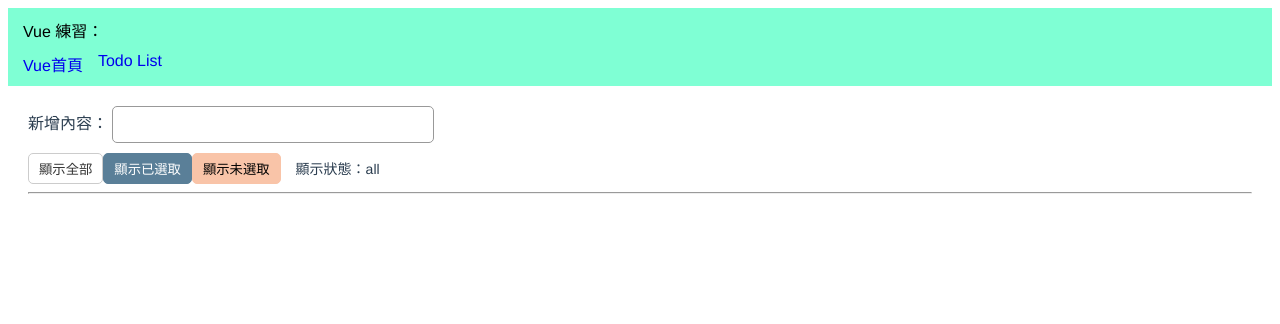
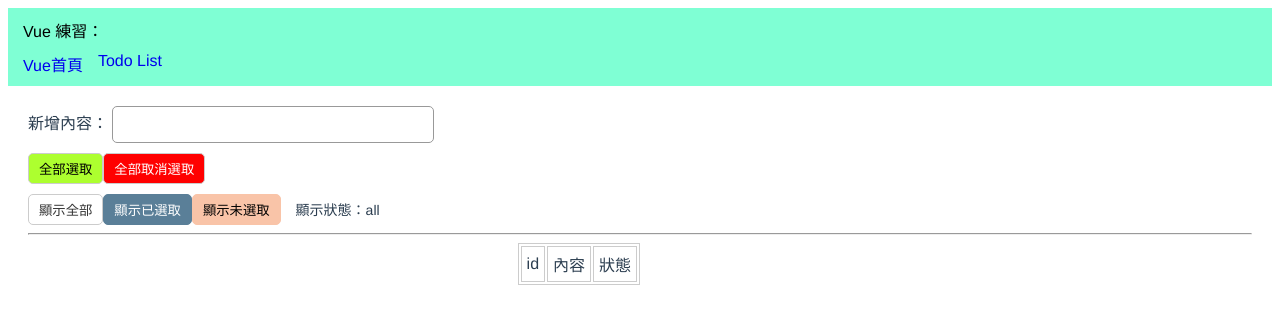
Before and after one commit to akayhu/vue-todo-list, a Vue app: page /#/todoList in a window 1280 px wide. Shown: the top 324 px of the page. Built offline with nearby package versions, Linux system fonts and the light colour scheme.

Commit message:
新增全選跟全不選

```diff
--- a/src/components/todoListItem.vue
+++ b/src/components/todoListItem.vue
@@ -2,7 +2,7 @@
   <div class="bbb">
     <input
       type="checkbox"
-      v-model="checked"
+      v-model="checkedStatus"
       @change="onSelect"
     />
     <span
@@ -35,13 +35,17 @@ import { mapActions } from 'vuex'
 export default {
   data() {
     return {
+      id: this.item.id,
       isSelect: false,
-      inputValue: this.item.value,
-      checked: (this.item.completed === 'completed') ? true : false
+      inputValue: this.item.value
     }
   },
   methods: {
-    ...mapActions(['editData', 'deleteData', 'selectData']),
+    ...mapActions([
+      'editData',
+      'deleteData',
+      'selectData'
+    ]),
     edit() {
       this.isSelect = true
     },
@@ -63,6 +67,16 @@ export default {
       this.selectData({
         id: this.item.id
       })
+    }
+  },
+  computed: {
+    checkedStatus: {
+      get() {
+        return (this.item.completed === 'completed') ? true : false;
+      },
+      set(value) {
+        return value;
+      }
     }
   },
   props: {
--- a/src/containers/todoList.vue
+++ b/src/containers/todoList.vue
@@ -7,23 +7,53 @@
       v-model="createInput"
       v-on:keyup.enter="creatData"
     />
+    <div class="select-button">
+      <button class="all-select" @click="allSelect()">全部選取</button>
+      <button class="cancel-select" @click="cancelSelect()">全部取消選取</button>
+    </div>
     <div>
       <button class="show-all" @click="onChangeView('all')">顯示全部</button>
       <button class="show-selected" @click="onChangeView('completed')">顯示已選取</button>
       <button class="show-notSelected" @click="onChangeView('unCompleted')">顯示未選取</button>
-      <span class="display-view-state">顯示狀態：{{ nowFilter }}</span>
+      <span class="display-view-state">顯示狀態：{{ getViewFilter }}</span>
     </div>
     <hr />
-    <template v-for="(item, index) in viewFilterData">
+    <div class="list-main">
+      <div class="left-main">
+        <template v-for="(item, index) in getViewFilterData">
           <div
             is="todoListItem"
             :key="item.id"
             :item="item"
             :index="index"
-        class="aaa"
           >
           </div>
         </template>
+      </div>
+      <div class="right-main">
+        <table>
+          <tr>
+            <td>id</td>
+            <td>內容</td>
+            <td>狀態</td>
+          </tr>
+          <template v-for="item in getListData">
+            <tr :key="item.id">
+              <td>{{ item.id }}</td>
+              <td>{{ item.value }}</td>
+              <td
+                :style="{
+                  'background-color': item.completed === 'completed' ? 'greenyellow' : 'red',
+                  'color': item.completed === 'completed' ? '#000' : '#fff'
+                }"
+              >
+                {{ item.completed === 'completed' ? '選取' : '未選取' }}
+              </td>
+            </tr>
+          </template>
+        </table>
+      </div>
+    </div>
   </div>
 </template>
 
@@ -39,25 +69,21 @@ export default {
     }
   },
   computed: {
-    ...mapGetters(['getViewFilter']),
-    listData: function() {
-      return this.$store.state.todoList.todoListData
-    },
-    viewFilterData: function() {
-      const todoListData = this.$store.state.todoList.todoListData;
-      const showFilter = this.$store.state.todoList.viewFilter;
-      return todoListData.filter(items =>
-        showFilter === 'all' ? true : items.completed === showFilter
-      );
-    },
-    nowFilter: function() {
-      return this.getViewFilter
-    }
+    ...mapGetters([
+      'getListData',
+      'getViewFilter',
+      'getViewFilterData'
+    ]),
   },
   methods: {
-    ...mapActions(['createData', 'viewFilter']),
+    ...mapActions([
+      'createData',
+      'viewFilter',
+      'allSelect',
+      'cancelSelect'
+    ]),
     creatData() {
-      if( this.createInput) {
+      if(this.createInput) {
         this.createData({
           value: this.createInput,
           completed: 'unCompleted'
@@ -68,7 +94,7 @@ export default {
     onChangeView(value) {
       this.viewFilter({
         value: value
-      })
+      });
     }
   },
   components: {
@@ -87,6 +113,23 @@ export default {
   width: 300px;
   border: 1px solid #999;
   margin-bottom: 10px;
+}
+.select-button {
+  margin-bottom: 10px;
+}
+.all-select {
+  color: #000;
+  background-color: greenyellow;
+  border: 1px solid #ccc;
+  border-radius: 5px;
+  padding: 5px 10px;
+}
+.cancel-select {
+  color: #fff;
+  background-color: red;
+  border: 1px solid #ccc;
+  border-radius: 5px;
+  padding: 5px 10px;
 }
 .show-all {
   background-color: #fff;
@@ -116,4 +159,31 @@ export default {
   font-size: 14px;
   margin-left: 15px;
 }
+.list-main {
+  display: flex;
+}
+.left-main {
+  justify-content: space-between;
+  width: 40%;
+}
+.right-main {
+  justify-content: space-between;
+  width: 60%;
+}
+.right-main table {
+  border: 1px solid #ccc;
+  text-align: center;
+}
+.right-main table td {
+  border: 1px solid #ccc;
+  padding: 5px;
+}
+.right-main table td:nth-child(2),
+.right-main table td:nth-child(3) {
+  text-align: left;
+}
+.right-main table tr:nth-child(1) td:nth-child(2),
+.right-main table tr:nth-child(1) td:nth-child(3) {
+  text-align: center;
+}
 </style>
--- a/src/mutations/todoList.js
+++ b/src/mutations/todoList.js
@@ -3,6 +3,8 @@ export const EDIT_DATA = 'EDIT_DATA';
 export const DELETE_DATA = 'DELETE_DATA';
 export const SELECT_DATA = 'SELECT_DATA';
 export const VIEW_FILTER = 'VIEW_FILTER';
+export const ALL_SELECT = 'ALL_SELECT';
+export const CANCEL_SELECT = 'CANCEL_SELECT';
 
 export const state = {
   todoListData: [],
@@ -25,6 +27,12 @@ export const actions = {
   viewFilter ({commit}, payload) {
     commit(VIEW_FILTER, payload);
   },
+  allSelect ({commit}) {
+    commit(ALL_SELECT);
+  },
+  cancelSelect ({commit}) {
+    commit(CANCEL_SELECT);
+  }
 };
 
 let index = 0;
@@ -56,12 +64,26 @@ export const mutations = {
   },
   [VIEW_FILTER] (state, payload) {
     state.viewFilter = payload.value
+  },
+  [ALL_SELECT] (state) {
+    state.todoListData.map(todoItem => todoItem.completed = 'completed');
+  },
+  [CANCEL_SELECT] (state){
+    state.todoListData.map(todoItem => todoItem.completed = 'unCompleted')
   }
 };
 
 export const getters = {
-  getViewFilter: state => state.viewFilter
-}
+  getListData: state => state.todoListData,
+  getViewFilter: state => state.viewFilter,
+  getViewFilterData: (state, getters) => {
+    const todoListData = getters.getListData;
+    const showFilter = getters.getViewFilter;
+    return todoListData.filter(items =>
+      showFilter === 'all' ? true : items.completed === showFilter
+    );
+  }
+};
 
 export default {
   state,
```
Lines whose indentation alone changed are shown as unchanged.
